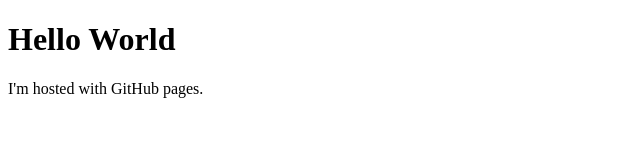
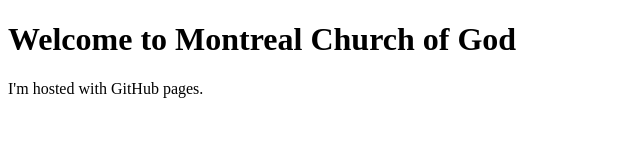
Before and after one commit to MontrealChurchofGod/MontrealChurchofGod.github.io, a plain HTML site: page index.html in a window 1280 px wide. Shown: the whole page, without its empty margins (0-640 px from the left). Drawn offline with Linux system fonts and the light colour scheme.

Commit message:
Update index.html

```diff
--- a/index.html
+++ b/index.html
@@ -1,7 +1,7 @@
 <!DOCTYPE html>
 <html>
 <body>
-<h1>Hello World</h1>
+<h1>Welcome to Montreal Church of God</h1>
 <p>I'm hosted with GitHub pages.</p>
 </body>
 </html>
```
